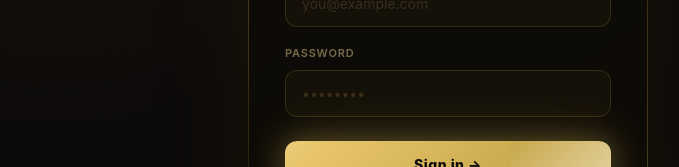
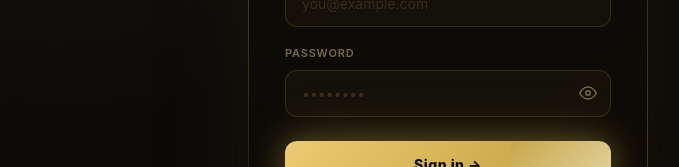
Before and after one commit to Parteekgoyat18/Pargo-AI, a Next.js app: page /login in a window 1280 px wide. Shown: the part 389-556 px from the top of the page, without its empty margins (192-871 px from the left). Built offline with nearby package versions, Linux system fonts and the light colour scheme; no server answers.

Commit message:
Twentyseven commit

```diff
--- a/src/app/login/page.js
+++ b/src/app/login/page.js
@@ -1,9 +1,10 @@
 'use client'
-import { useActionState } from 'react'
+import { useActionState, useState } from 'react'
 import { loginAction } from '@/app/actions/auth'
 
 export default function LoginPage() {
   const [state, action, pending] = useActionState(loginAction, undefined)
+  const [showPassword, setShowPassword] = useState(false)
 
   return (
     <div style={{
@@ -167,15 +168,16 @@ export default function LoginPage() {
               }}>
                 Password
               </label>
+              <div style={{ position: 'relative' }}>
                 <input
                   name="password"
-                type="password"
+                  type={showPassword ? 'text' : 'password'}
                   required
                   autoComplete="current-password"
                   placeholder="••••••••"
                   style={{
                     width: '100%',
-                  padding: '12px 16px',
+                    padding: '12px 44px 12px 16px',
                     borderRadius: 12,
                     background: 'rgba(201,168,76,0.04)',
                     border: '1px solid rgba(201,168,76,0.18)',
@@ -194,6 +196,31 @@ export default function LoginPage() {
                     e.target.style.boxShadow = 'none';
                   }}
                 />
+                <button
+                  type="button"
+                  onClick={() => setShowPassword(v => !v)}
+                  style={{
+                    position: 'absolute', right: 14, top: '50%', transform: 'translateY(-50%)',
+                    background: 'none', border: 'none', cursor: 'pointer',
+                    padding: 0, display: 'flex', alignItems: 'center',
+                    color: '#7A6A4A',
+                  }}
+                  aria-label={showPassword ? 'Hide password' : 'Show password'}
+                >
+                  {showPassword ? (
+                    <svg width="18" height="18" viewBox="0 0 24 24" fill="none" stroke="currentColor" strokeWidth="2" strokeLinecap="round" strokeLinejoin="round">
+                      <path d="M17.94 17.94A10.07 10.07 0 0 1 12 20c-7 0-11-8-11-8a18.45 18.45 0 0 1 5.06-5.94"/>
+                      <path d="M9.9 4.24A9.12 9.12 0 0 1 12 4c7 0 11 8 11 8a18.5 18.5 0 0 1-2.16 3.19"/>
+                      <line x1="1" y1="1" x2="23" y2="23"/>
+                    </svg>
+                  ) : (
+                    <svg width="18" height="18" viewBox="0 0 24 24" fill="none" stroke="currentColor" strokeWidth="2" strokeLinecap="round" strokeLinejoin="round">
+                      <path d="M1 12s4-8 11-8 11 8 11 8-4 8-11 8-11-8-11-8z"/>
+                      <circle cx="12" cy="12" r="3"/>
+                    </svg>
+                  )}
+                </button>
+              </div>
             </div>
 
             {/* Submit button */}
```
Lines whose indentation alone changed are shown as unchanged.
